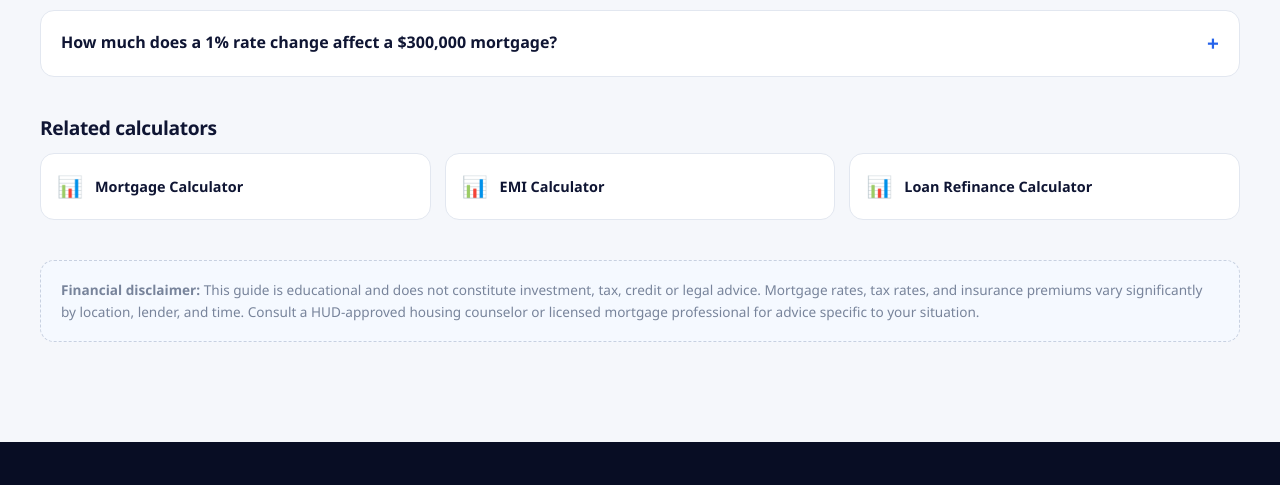
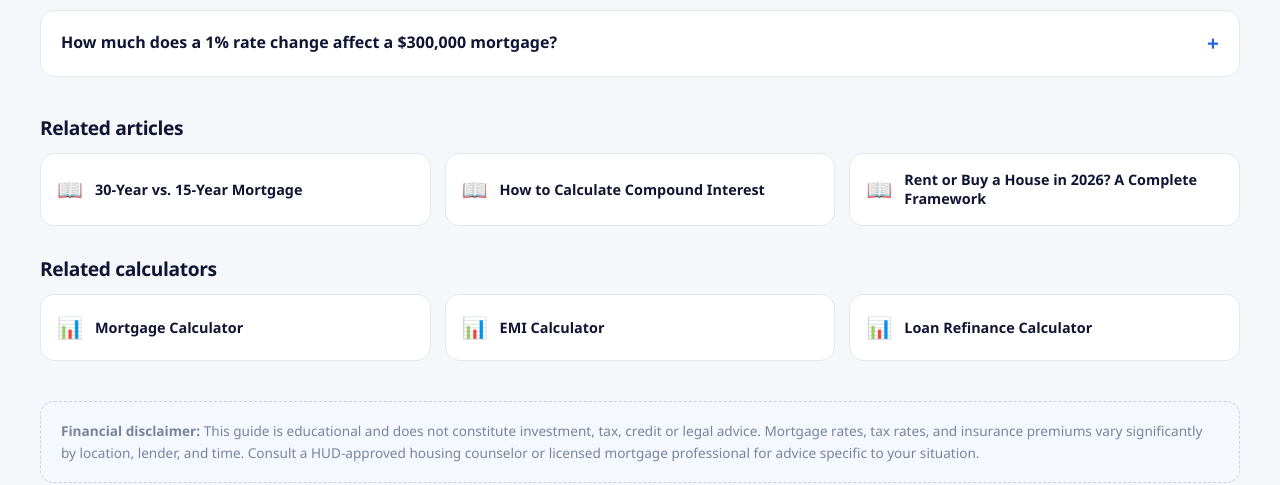
Before and after one commit to girija9599/decidecalc, a plain HTML site: page blog/how-to-calculate-mortgage-payment.html in a window 1280 px wide. Shown: the part 3771-4256 px from the top of the page. Drawn offline with Linux system fonts and the light colour scheme.

Commit message:
fix(blog): render Related articles block on 7 remaining articles

```diff
--- a/blog/how-much-health-insurance-need-india.html
+++ b/blog/how-much-health-insurance-need-india.html
@@ -25,4 +25,5 @@
       <div class="article-related-articles" id="relatedArticlesSection"></div>
       <div class="article-related-calcs"><h3>Related calculators</h3><div class="related-mini-grid"><a class="related-mini-card" href="/calculators/health-insurance-need"><span class="rmc-icon">🛡️</span><span class="rmc-name">Health Insurance Need</span></a><a class="related-mini-card" href="/calculators/income-tax-calculator"><span class="rmc-icon">🧾</span><span class="rmc-name">Income Tax</span></a><a class="related-mini-card" href="/calculators/budget-50-30-20-calculator"><span class="rmc-icon">📊</span><span class="rmc-name">50/30/20 Budget</span></a></div></div>
     </section>
-    <section class="article-faq"><h2>Frequently asked questions</h2><div class="faq-list"><div id="faqList"><details><summary>Is employer health cover enough?</summary><p>It is valuable but may disappear with employment and may not be enough for family needs. A personal policy gives continuity independent of your job.</p></details><details><summary>What is a super top-up policy?</summary><p>It provides cover above a chosen deductible once aggregate eligible claims cross that amount during the policy year. Always read the policy wording before purchase.</p></details></div></div></section></main><script src="/assets/js/core.js"></script><script src="/assets/js/layout.js?v=20260804-2"></script><script src="/assets/js/ads.js"></script><script>DC.renderLayout();setTimeout(function(){DC.initReveal();DC.initFAQ();},0);</script></body></html>
+    <section class="article-faq"><h2>Frequently asked questions</h2><div class="faq-list"><div id="faqList"><details><summary>Is employer health cover enough?</summary><p>It is valuable but may disappear with employment and may not be enough for family needs. A personal policy gives continuity independent of your job.</p></details><details><summary>What is a super top-up policy?</summary><p>It provides cover above a chosen deductible once aggregate eligible claims cross that amount during the policy year. Always read the policy wording before purchase.</p></details></div></div></section></main><script src="/assets/js/core.js"></script><script src="/assets/js/layout.js?v=20260804-2"></script><script src="/assets/js/ads.js"></script><script>DC.renderLayout();setTimeout(function(){DC.initReveal();DC.initFAQ();},0);</script><script>(function(){const peers=["retirement-withdrawal-rate-india","emi-vs-sip-which-is-better-india","mutual-fund-expense-ratio-impact-india"];const sec=document.getElementById('relatedArticlesSection');if(!sec||!window.DC)return;const show=peers.filter(function(s){return DC.blogMeta&&DC.blogMeta[s];}).slice(0,3);if(!show.length)return;let h='<h3>Related articles</h3><div class="related-mini-grid">';show.forEach(function(s){const m=DC.blogMeta[s];h+='<a class="related-mini-card" href="/blog/'+s+'"><span class="rmc-icon">📖</span><span class="rmc-name">'+m.title.split(':')[0]+'</span></a>';});sec.innerHTML=h+'</div>';})();</script>
+</body></html>
--- a/blog/how-to-calculate-mortgage-payment.html
+++ b/blog/how-to-calculate-mortgage-payment.html
@@ -109,5 +109,6 @@
     DC.renderLayout();
     setTimeout(function () { DC.initReveal(); }, 0);
   </script>
+<script>(function(){const sec=document.getElementById('relatedArticlesSection');if(!sec||!window.DC)return;const peers=(sec.getAttribute('data-peer-hrefs')||'').split(',').filter(Boolean);const show=peers.filter(function(x){return DC.blogMeta&&DC.blogMeta[x];}).slice(0,3);if(!show.length)return;let h='<h3>Related articles</h3><div class="related-mini-grid">';show.forEach(function(x){const m=DC.blogMeta[x];h+='<a class="related-mini-card" href="/blog/'+x+'"><span class="rmc-icon">📖</span><span class="rmc-name">'+m.title.split(':')[0]+'</span></a>';});sec.innerHTML=h+'</div>';})();</script>
 </body>
 </html>
```
Also changed, not shown: blog/how-much-will-10000-grow-compound-interest.html (+1 -0 lines), blog/how-to-calculate-compound-interest.html (+1 -0 lines), blog/how-to-calculate-paycheck-from-salary.html (+1 -0 lines), blog/rent-or-buy-house-2026-india.html (+2 -1 lines), blog/simple-interest-vs-compound-interest.html (+1 -0 lines).
